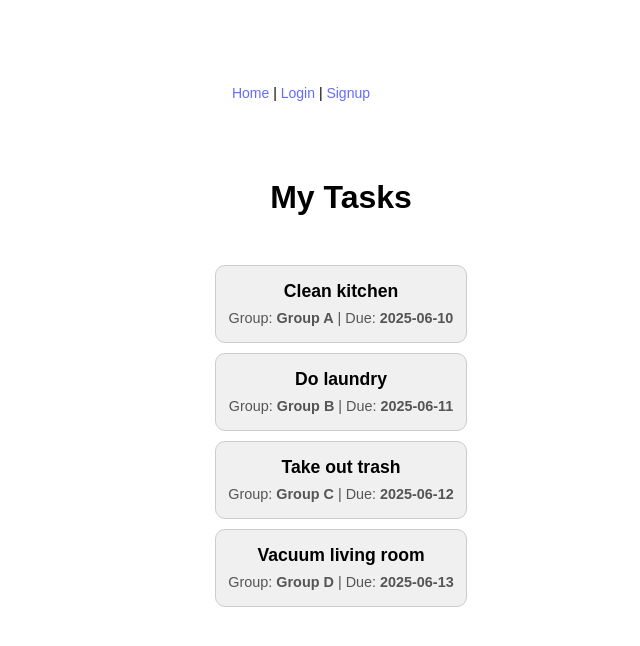
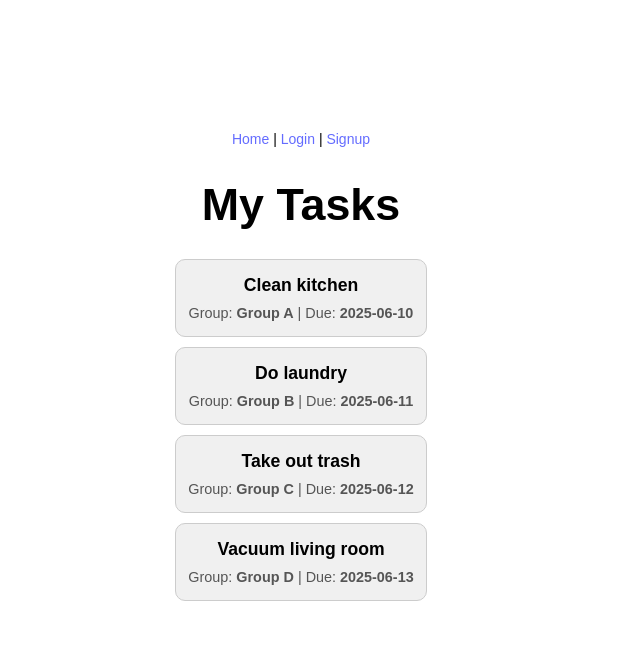
Before and after one commit to rsmail/csc-307-group-project, a React (Vite) app in the folder packages/react-frontend/: page /mytasks in a window 1280 px wide. Shown: the top 646 px of the page, without its empty margins (339-979 px from the left). Built offline with nearby package versions, Linux system fonts and the light colour scheme; no server answers.

Commit message:
new commit

```diff
--- a/packages/react-frontend/src/MyTasks.jsx
+++ b/packages/react-frontend/src/MyTasks.jsx
@@ -15,8 +15,8 @@ const MyTasks = () => {
   }, []);
 
   return (
-    <div className="homepage">
-      <h1 className="homepage-title">My Tasks</h1>
+    <div className="MyTask">
+      <h1 className="MyTask-title">My Tasks</h1>
       <div className="list-container">
         {tasks.length > 0 ? (
           <ul className="task-list">
```
